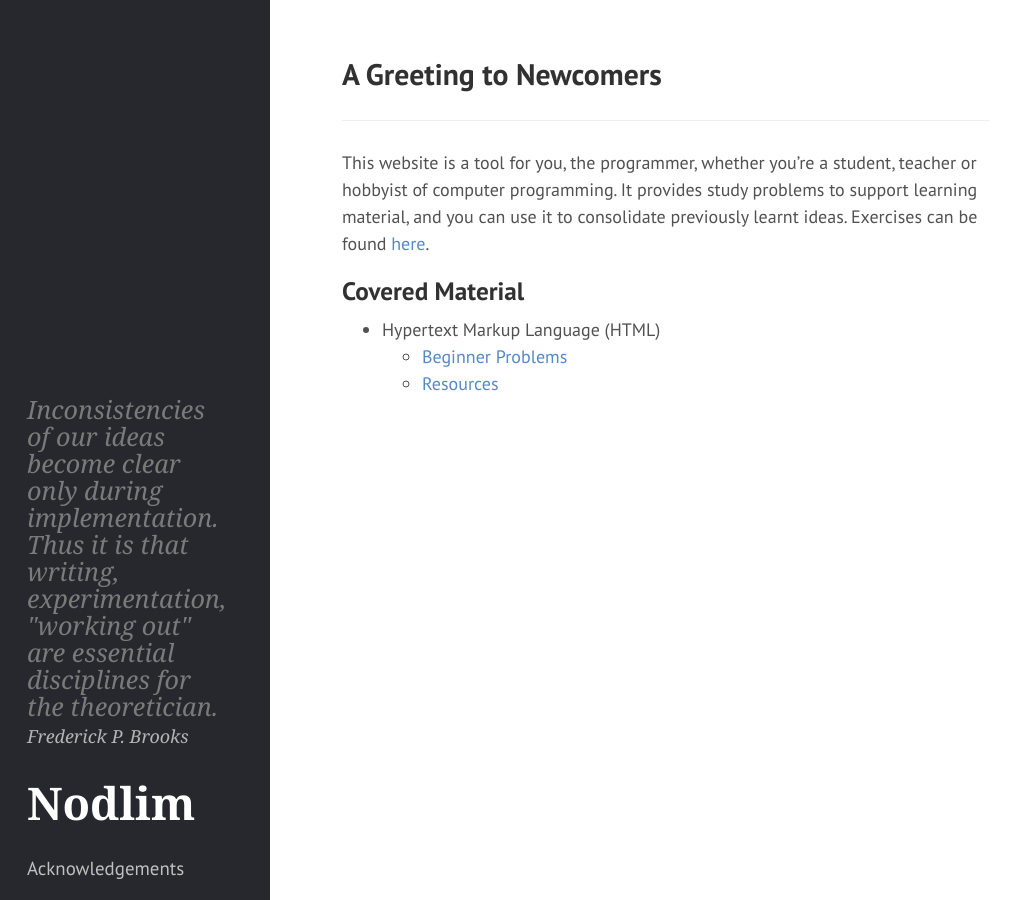
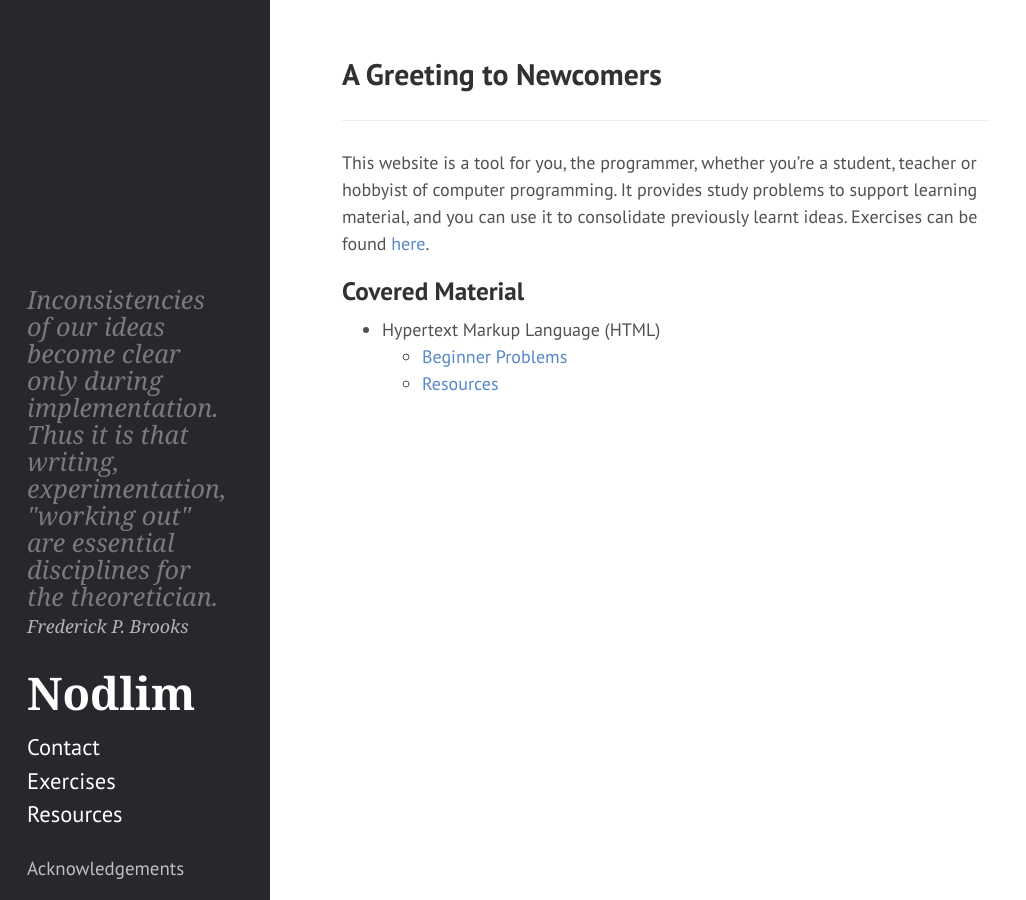
Before and after one commit to kranzuft/nodlim_old, a Jekyll site: the page built from index.md, in a window 1280 px wide. Shown: the whole page, without its empty margins (0-1026 px from the left). Built offline with Jekyll 4.4.1, drawn with Linux system fonts in a browser that asks for light colours.

Commit message:
fixed sidebar not appearing, due to line with title being removed

```diff
--- a/_includes/sidebar.html
+++ b/_includes/sidebar.html
@@ -21,6 +21,7 @@
       {% for node in site.pages %} {% if node.layout == "root" %}
       <a class="sidebar-nav-item{% if page.url == node.url %}active{% endif %}"
          href="{{ site.github.url }}{{ node.url }}">
+          {{ node.title }}
       </a>
       {% endif %} {% endfor %}
       <a class="sidebar-nav-ack" href="/acknowledgements">
```
